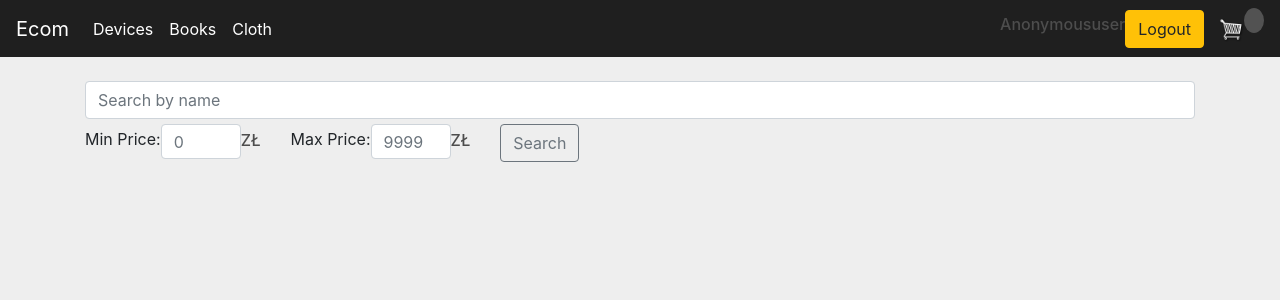
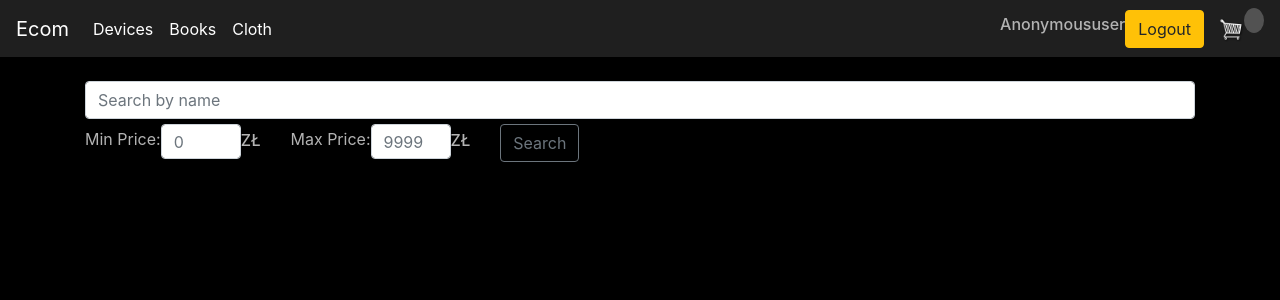
Before and after one commit to Vlad-stackover/WebShop_2.0, a Django app: page /store/ in a window 1280 px wide. Shown: the top 300 px of the page. Run offline with Django 3.2, Linux system fonts and the light colour scheme; data that the repository does not hold is empty; some libraries are stand-ins or nearby versions.

Commit message:
v4.1
-Change page to darkmode

```diff
--- a/static/css/main.css
+++ b/static/css/main.css
@@ -1,16 +1,19 @@
 body{
-    background-color: #eeeeee;
+    /* background-color: #eeeeee; */
+	background-color: #000000;
 }
 
 h1,h2,h3,h4,h5,h6{
-	color:hsl(0, 0%, 30%);
+	color: #B3B3B3;
 }
 
 .box-element{
-	box-shadow:hsl(0, 0%, 80%) 0 0 16px;
-	background-color: #fff;
+	box-shadow: #404040 0 0 16px;
+	/* background-color: #fff; */
+	background-color: #181818;
 	border-radius: 30px 30px 30px 30px;
 	padding: 10px;
+
 }
 
 .thumbnail{
@@ -147,6 +150,8 @@ h1{
 	display: flex;
 	flex-wrap: wrap;
 	text-align: center;
+	color: #B3B3B3;
+
 }
 #knopka{
 	margin-top: 5px;
--- a/store/templates/store/store.html
+++ b/store/templates/store/store.html
@@ -25,7 +25,7 @@
 
 			<button data-product="{{ product.id }}" data-action="add" class="btn btn-outline-secondary add-btn update-cart">Add to Cart</button>
 
-			<a class="btn btn-outline-success" href="{% url 'view' %}">View</a>
+			<a class="btn btn-outline-success" href="{% url 'view' %}">About</a>
 			<h4 style="display: inline-block; float: right"><strong>{{ product.price }} zł</strong></h4>
 		</div>
 	</div>
```
